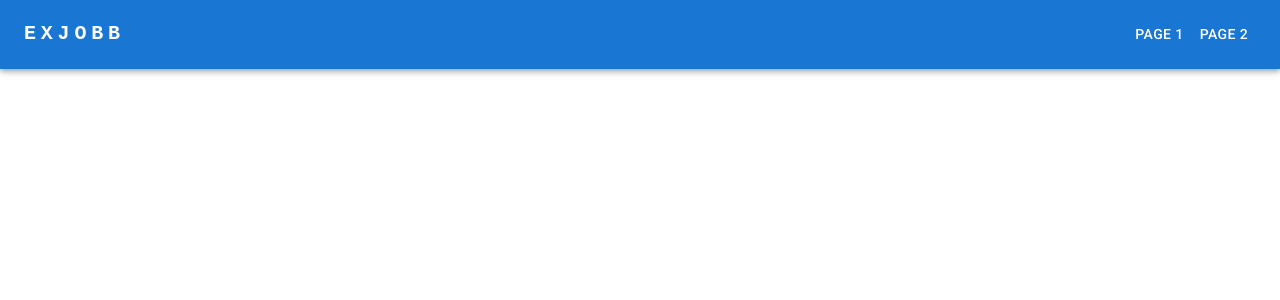
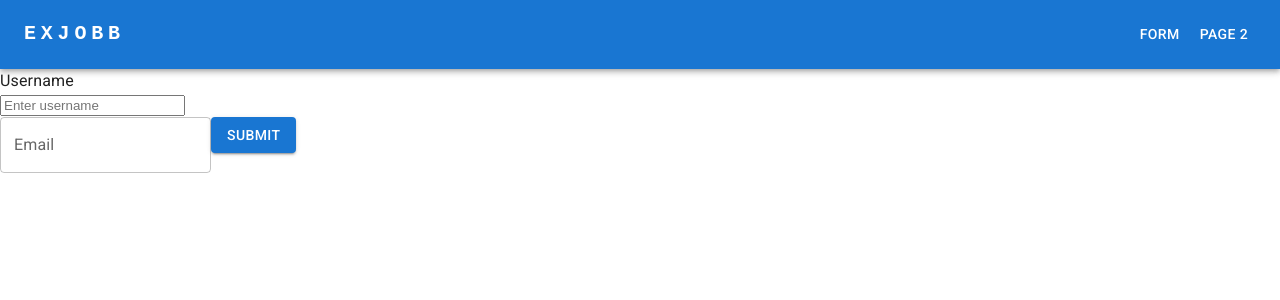
Before and after one commit to majate/exjobb-spa, a React (Create React App) app: page /form in a window 1280 px wide. Shown: the top 300 px of the page. Built offline with nearby package versions, Linux system fonts and the light colour scheme.

Commit message:
Initial form

```diff
--- a/src/App.tsx
+++ b/src/App.tsx
@@ -1,10 +1,11 @@
 import React from 'react'
 import { BrowserRouter as Router, Routes, Route } from 'react-router-dom'
+import FormController from './components/FormController'
 import Header from './components/Header'
 
 function App() {
   const menuItems = [
-    { name: 'Page 1', path: '/p1' },
+    { name: 'Form', path: '/form' },
     { name: 'Page 2', path: '/p2' },
   ]
 
@@ -13,7 +14,7 @@ function App() {
       <Header title="EXJOBB" titlePath="/" menuItems={menuItems} />
       <Routes>
         <Route path="/" element={<p>Home</p>} />
-        <Route path="p1" element={<p>Page 1</p>} />
+        <Route path="form" element={<FormController />} />
         <Route path="p2" element={<p>Page 2</p>} />
       </Routes>
     </Router>
--- /dev/null
+++ b/src/components/Form.tsx
@@ -0,0 +1,51 @@
+import { UseFormReturn } from 'react-hook-form'
+import { FormModel } from './FormController'
+import { Button, TextField } from '@mui/material'
+
+type FormProps = {
+  form: UseFormReturn<FormModel>
+  onSubmit: (data: FormModel) => any
+}
+
+const Form = (props: FormProps) => {
+  const { formState, register, handleSubmit } = props.form
+  const { errors, isSubmitting } = formState
+
+  console.log(register('email'))
+  const { ref: emailRef, ...emailProps } = register('email')
+
+  return (
+    <form onSubmit={handleSubmit(props.onSubmit)}>
+      <div>
+        <label>Username</label>
+        <div>
+          <input
+            type="text"
+            placeholder="Enter username"
+            {...register('username')}
+          />
+        </div>
+        <div>{errors?.username?.message}</div>
+      </div>
+
+      {/* ... more fields here */}
+      <TextField
+        error={errors?.email ? true : false}
+        label="Email"
+        defaultValue=""
+        helperText={errors?.email?.message}
+        {...emailProps}
+        inputRef={emailRef}
+      />
+      <Button
+        variant="contained"
+        disabled={isSubmitting}
+        onClick={handleSubmit(props.onSubmit)}
+      >
+        Submit
+      </Button>
+    </form>
+  )
+}
+
+export default Form
--- /dev/null
+++ b/src/components/FormController.tsx
@@ -0,0 +1,42 @@
+import Form from './Form'
+import { useForm } from 'react-hook-form'
+import { yupResolver } from '@hookform/resolvers/yup'
+import * as yup from 'yup'
+
+export type FormModel = {
+  username: string
+  email: string
+  //... more fields here
+}
+
+const formSchema = yup.object().shape({
+  username: yup
+    .string()
+    .min(5, 'Must be at least 5 characters long')
+    .required(),
+  email: yup.string().email().required(),
+  //... more fields here
+})
+
+/**
+ * Component handling the logic of a form.
+ * Code inspired by https://medium.com/geekculture/the-1-best-design-pattern-for-managing-forms-in-react-87ae825c98f4
+ */
+const FormController = () => {
+  const form = useForm<FormModel>({
+    mode: 'onSubmit',
+    defaultValues: { username: '', email: '' },
+    resolver: yupResolver(formSchema),
+  })
+
+  const handleSubmit = (data: FormModel) => {
+    //form.reset(data)
+    console.group('Form submit')
+    console.log(data)
+    console.groupEnd()
+  }
+
+  return <Form form={form} onSubmit={handleSubmit} />
+}
+
+export default FormController
```
